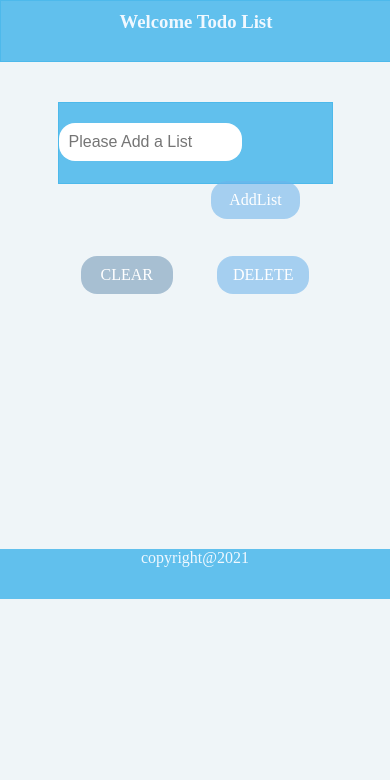
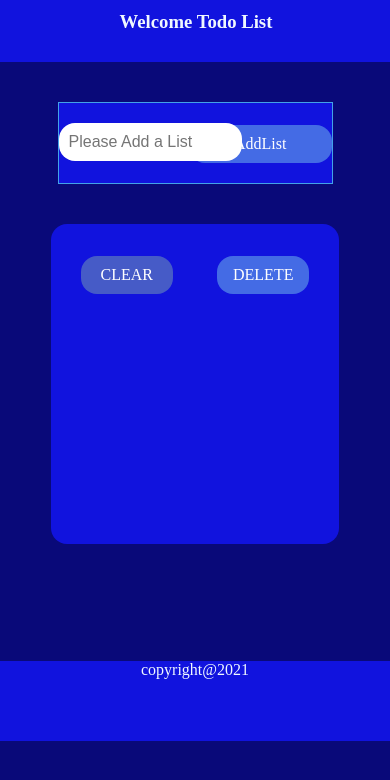
Before and after one commit to EmperorMesh/do-list, a plain HTML site: page index.html in a window 390 px wide. Drawn offline with Linux system fonts and the light colour scheme.

Commit message:
change color

```diff
--- a/index.html
+++ b/index.html
@@ -7,13 +7,13 @@
   <meta charset="utf-8">
   <link rel="stylesheet" href="styles.css">
 </head>
+<body>
 
-<body>
   <header>
     <h3> Welcome Todo List</h3>
   </header>
   <div id="box" class="box1">
-    <input type="text" id="myInput" placeholder="Please Add a List"><span onclick ="creatElements()" class="addBtn">AddList</span>
+    <input type="text" id="myInput" placeholder="Please Add a List"><span onclick ="creatElements()" class="addBtn"> AddList</span>
   </div>
   <div class="box2">
     <ul id="list">
--- a/styles.css
+++ b/styles.css
@@ -1,11 +1,16 @@
 body{
     padding: 0;
     margin: 0;
-    background-color: hsla(200, 43%, 95%, 0.864);
+    background: rgb(9,9,121);
+background:linear-gradient( #2980b9
+→
+#6dd5fa
+→
+#ffffff );
 }
 header > h3{
-    border: 1px solid  hsla(199, 81%, 61%, 0.864);
-    background-color: hsla(199, 81%, 61%, 0.864) ;
+    border: 1px solid #1113DE;
+    background-color: #1113DE;
    text-align: center;
    height: 50px;
    width: 100%;
@@ -20,7 +25,7 @@ header > h3{
     margin:auto;
     margin-top: 40px;
     margin-bottom: 5px;
-    background-color: hsla(199, 81%, 61%, 0.864) ;
+    background-color: #1113DE;
 }
 
 input{
@@ -96,6 +101,7 @@ input{
     margin-bottom: 5px;
     border-radius: 1rem;
     border:none;
+    background-color: #1113DE;
 }
 ul {
     margin: 0;
@@ -103,6 +109,7 @@ ul {
   }
 
   ul li {
+    border-radius: 1rem;
     cursor: pointer;
     position: relative;
     padding: 12px 8px 12px 40px;
@@ -111,15 +118,13 @@ ul {
     color: azure;
     font-size: 18px;
     transition: 0.2s;
-
-
     -webkit-user-select: none;
     -moz-user-select: none;
     -ms-user-select: none;
     user-select: none;
   }
   ul li:nth-child(odd) {
-    background: hsla(199, 81%, 61%, 0.864);
+    background: #383beb;
   }
 
   ul li:hover {
@@ -128,7 +133,7 @@ ul {
 
   ul li.checked {
     background: rgb(71, 157, 226);
-    color: #fff;
+    color: bla;
     text-decoration:line-through;
   }
   ul li.checked::before {
@@ -155,10 +160,22 @@ ul {
     color: white;
   }
  footer{
+   margin-top: 15px;
      text-align-last: center;
      border-style: none ;
      width:100%;
-     height:50px;
-     background: hsla(199, 81%, 61%, 0.864);
+     height:5rem;
+     background: #1113DE;
      color:aliceblue;
  }
+@media (max-width:900px) {
+  .addBtn{
+    padding: 10px;
+    margin-top: -36px;
+    margin-right: -0.005rem;
+    width: 45%;
+  }
+  footer{
+     margin-top: 30%;
+  }
+}
```
Also changed, not shown: index.js (line endings or trailing spaces).
